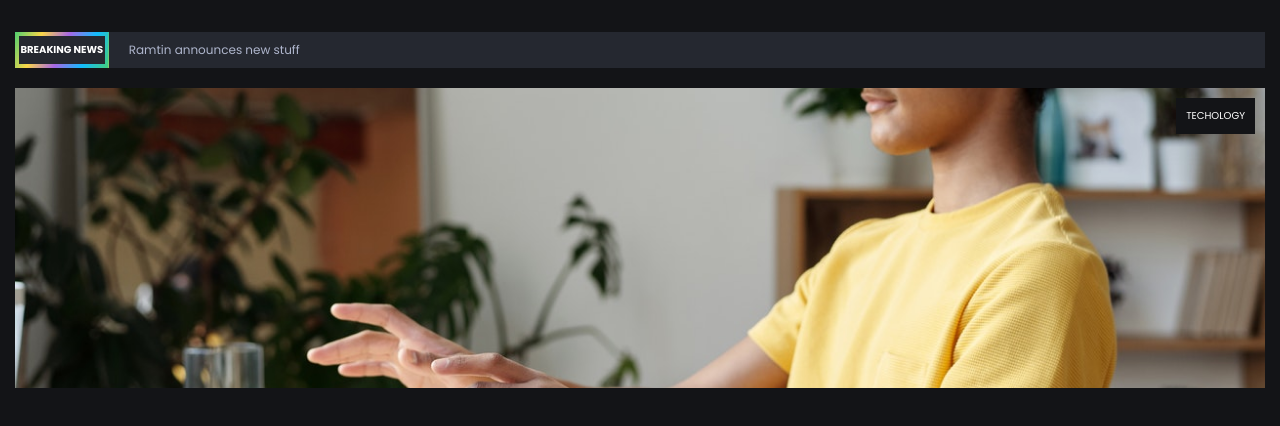
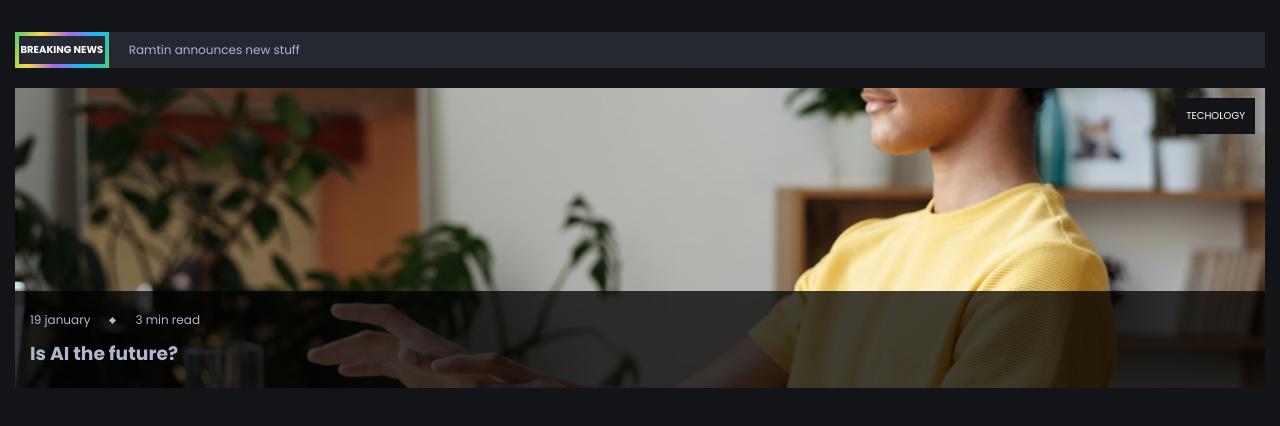
Before and after one commit to Noroff-FEU-Assignments/project-exam-1-RamtinMoshtagh, a plain HTML site: page index.html in a window 1280 px wide. Shown: the part 62-488 px from the top of the page. Drawn offline with nearby package versions, Linux system fonts and the light colour scheme.

Commit message:
article-data
styling the data in the article, such as hover effects etc

```diff
--- a/css/main.css
+++ b/css/main.css
@@ -283,3 +283,30 @@ body.light-theme{
     text-transform: uppercase;
     z-index: 10;
 }
+.article-data-container{
+    position: absolute;
+    bottom: 0;
+    left: 0;
+    padding: 2rem 1.5rem;
+    background-color: var(--transparent-dark-color);
+    z-index: 10;
+    width: 100%;
+    transition: background-color .5s;
+}
+.article:hover .article-data-container{
+    background-color: var(--hover-dark-color);
+    color: var(--hover-light-color);
+}
+.article-data{
+    display: flex;
+    align-items: center;
+    gap: var(--gap);
+    font-size: var(--font-size-xsm);
+    margin-bottom: 1rem;
+}
+.article-data-spacer{
+    width: .5rem;
+    height: .5rem;
+    background-color: var(--light-color-alt);
+    transform: rotate(45deg);
+}
```
